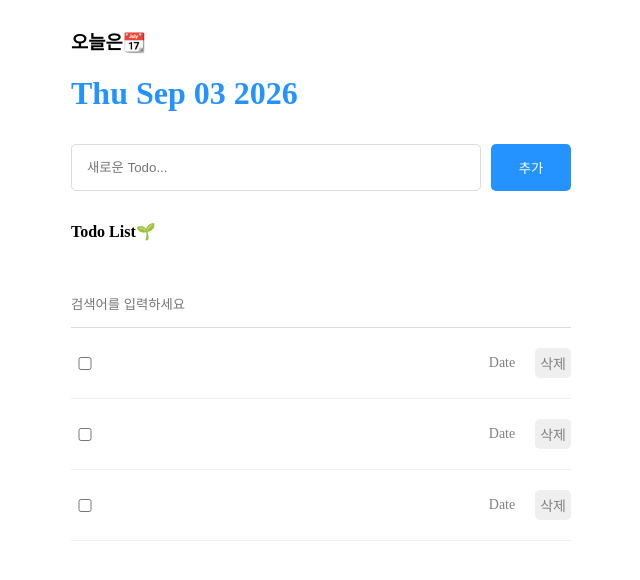
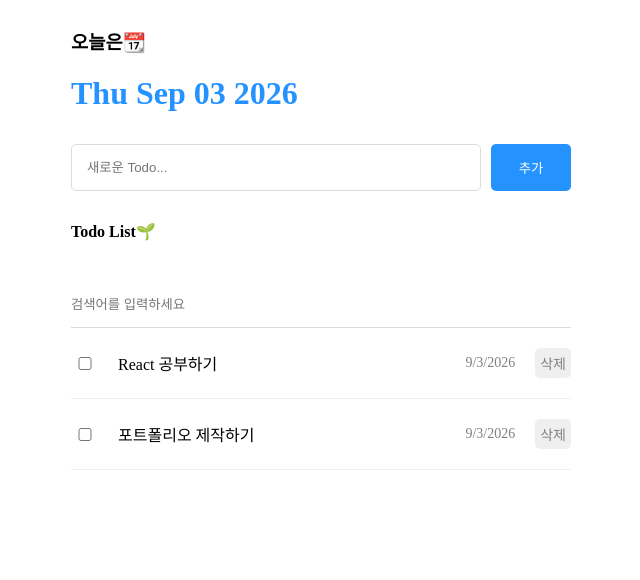
Before and after one commit to H-24/ToDoList-react-project, a React (Vite) app: page / in a window 1280 px wide. Shown: the top 580 px of the page, without its empty margins (319-959 px from the left). Built offline with nearby package versions, Linux system fonts and the light colour scheme.

Commit message:
feat: todo List 렌더링하기

```diff
--- a/src/App.tsx
+++ b/src/App.tsx
@@ -28,7 +28,7 @@ function App() {
       id: idRef.current++,
       isDone: false,
       content: content,
-      data: new Date().getTime,
+      date: new Date().getTime(),
     }
 
     setTodos([newTodo, ...todos]);
@@ -38,7 +38,7 @@ function App() {
     <div className='App'>
       <Header />
       <Editor onCreate={onCreate}/>
-      <List />
+      <List todos={todos}/>
     </div>
   );
 }
--- a/src/components/Editor.tsx
+++ b/src/components/Editor.tsx
@@ -8,7 +8,7 @@ const Editor = ({onCreate}) => {
         setContent(e.target.value);
     };
 
-    const onKeyDown = (e) => {
+    const onKeyDown = (e: React.KeyboardEvent) => {
         if(e.key === 'Enter') onSubmit();
     }
 
--- a/src/components/List.tsx
+++ b/src/components/List.tsx
@@ -1,14 +1,14 @@
 import './List.css'
 import TodoItem from './TodoItem';
 
-const List = () => {
+const List = ({todos}) => {
   return <div className="List">
         <h4>Todo List🌱</h4>
         <input placeholder='검색어를 입력하세요'></input>
         <div className='todos_wrapper'>
-            <TodoItem />
-            <TodoItem />
-            <TodoItem />
+            {todos.map((todo)=>{
+                return <TodoItem key={todo.id} todo={todo}/>
+            })}
         </div>
     </div>;
 };
--- a/src/components/TodoItem.tsx
+++ b/src/components/TodoItem.tsx
@@ -1,11 +1,12 @@
 import './TodoItem.css'
 
-const TodoItem = () => {
+const TodoItem = ({todo}) => {
+
     return (
         <div className='TodoItem'>
             <input type='checkbox'></input>
-            <div className='content'></div>
-            <div className='date'>Date</div>
+            <div className='content'>{todo.content}</div>
+            <div className='date'>{new Date(todo.date).toLocaleDateString()}</div>
             <button>삭제</button>
         </div>
     )
```
